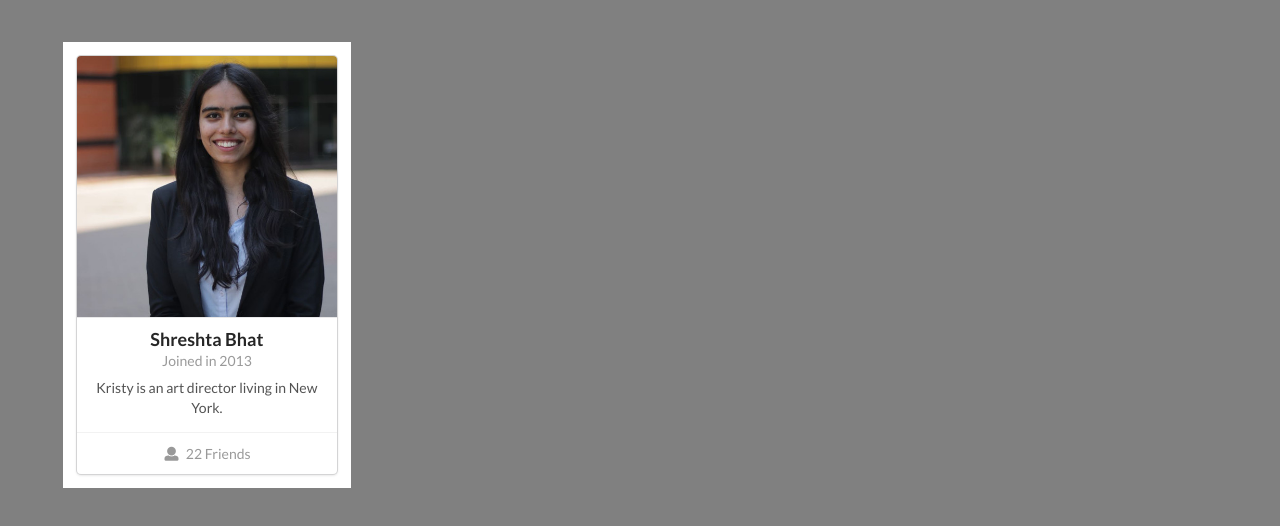
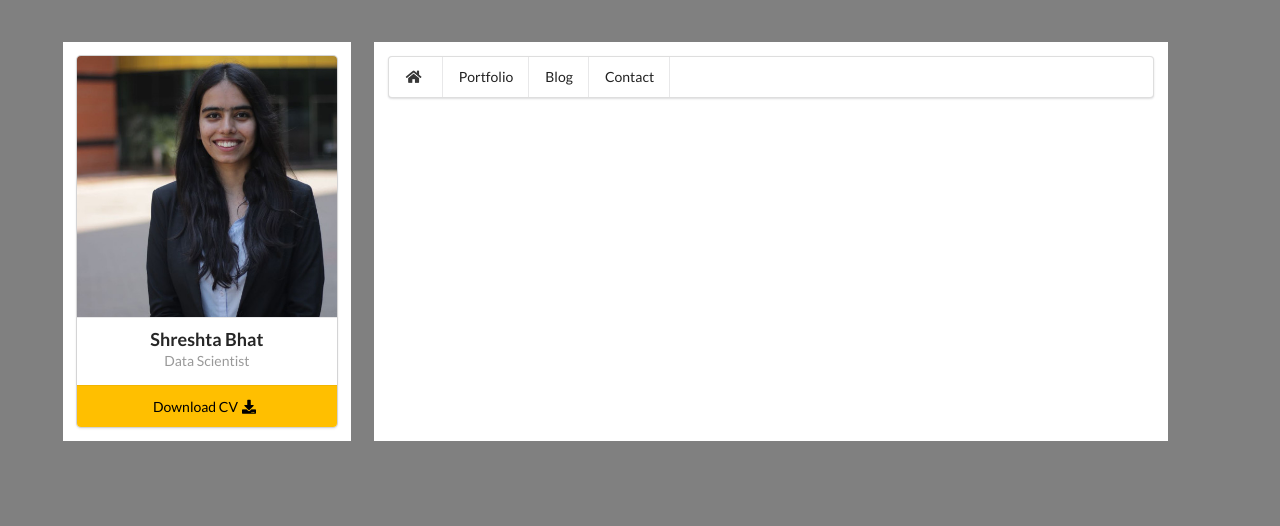
Before and after one commit to gauravthantry/Shreshta-Bhat-Portfolio, a plain HTML site: page index.html in a window 1280 px wide. Drawn offline with nearby package versions, Linux system fonts and the light colour scheme.

Commit message:
Add menubar

```diff
--- a/css/app.css
+++ b/css/app.css
@@ -8,15 +8,20 @@ body{
 
 .content{
     text-align: center;
-    /* height: 100vh; */
     margin-top: 5%;
 }
-.basicInfo{
+.basicInfo,.descriptions{
     background-color: white;
-    /* height: 50vh; */
 }
 
-.description{
-    background-color: white;
-    /* height: 100vh; */
+.descriptions{
+    margin-left: 2%;
 }
+
+#download{
+    background-color: #ffbf00;
+}
+
+#cvDownload{
+    color: black;
+}
--- a/index.html
+++ b/index.html
@@ -19,29 +19,35 @@
             <div class="ui grid">
                 <div class="four wide column basicInfo">
                     <div class="ui card">
+
                         <div class="image">
                             <img src="images/displayPic.jpg">
                         </div>
                         <div class="content">
                             <a class="header">Shreshta Bhat</a>
                             <div class="meta">
-                                <span class="date">Joined in 2013</span>
-                            </div>
-                            <div class="description">
-                                Kristy is an art director living in New York.
+                                <span class="date">Data Scientist</span>
                             </div>
                         </div>
-                        <div class="extra content">
-                            <a>
-                                <i class="user icon"></i>
-                                22 Friends
+                        <div class="extra content" id="download">
+                            <a href="documents/resume.pdf" target="_blank" id="cvDownload">
+                                Download CV <i class="download icon"></i>
                             </a>
                         </div>
                     </div>
+                </div>
+                <div class="eleven wide column descriptions">
+                    <div class="ui top menu">
+                        <a class="item">
+                            <i class="home icon"></i>
+                        </a>
+                        <a class="item">Portfolio</a>
+                        <a class="item">Blog</a>
+                        <a class="item">Contact</a>
+                    </div>
+                    <div class="specificContent">
 
-                </div>
-                <div class="eight wide column descriptions">
-
+                    </div>
                 </div>
             </div>
         </div>
```
